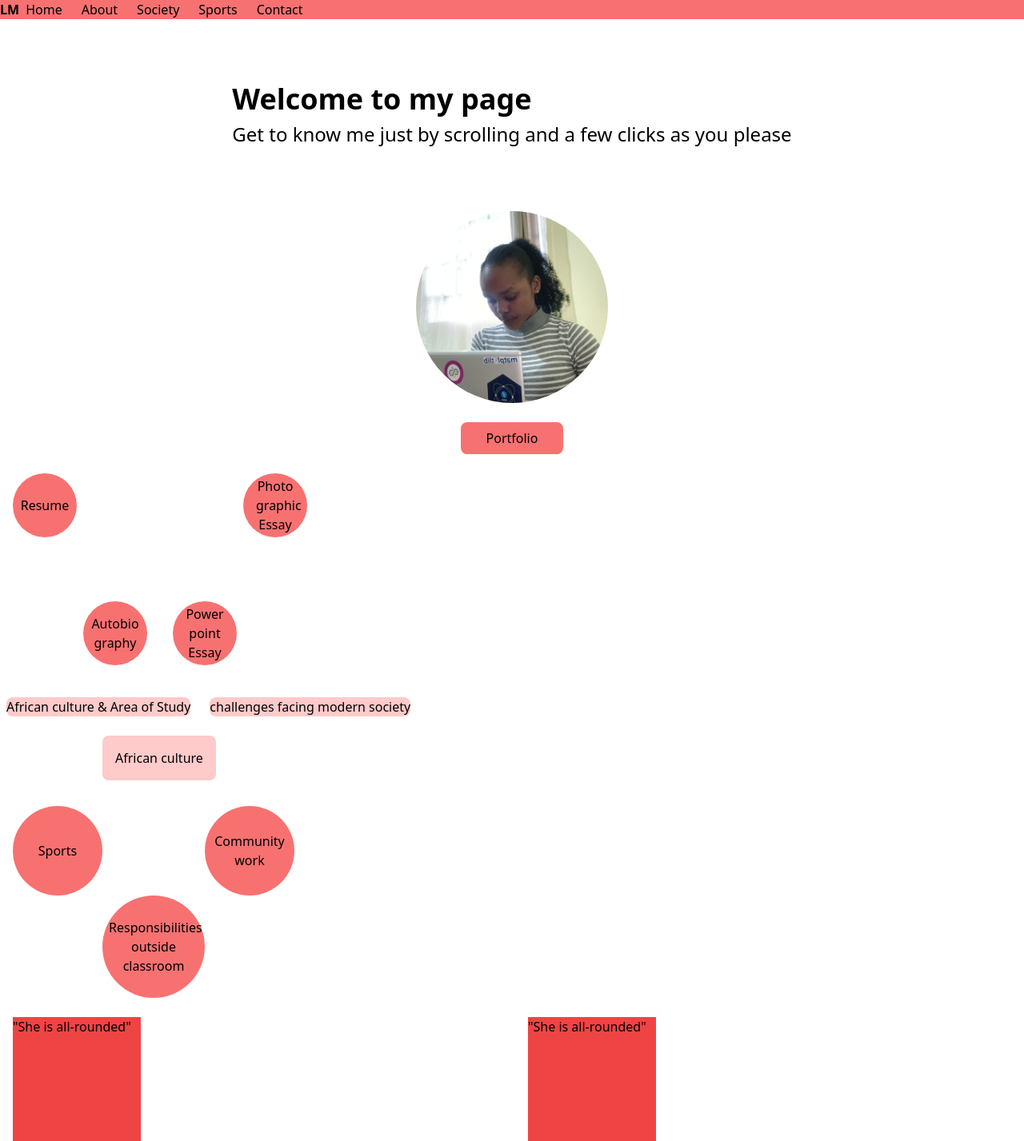
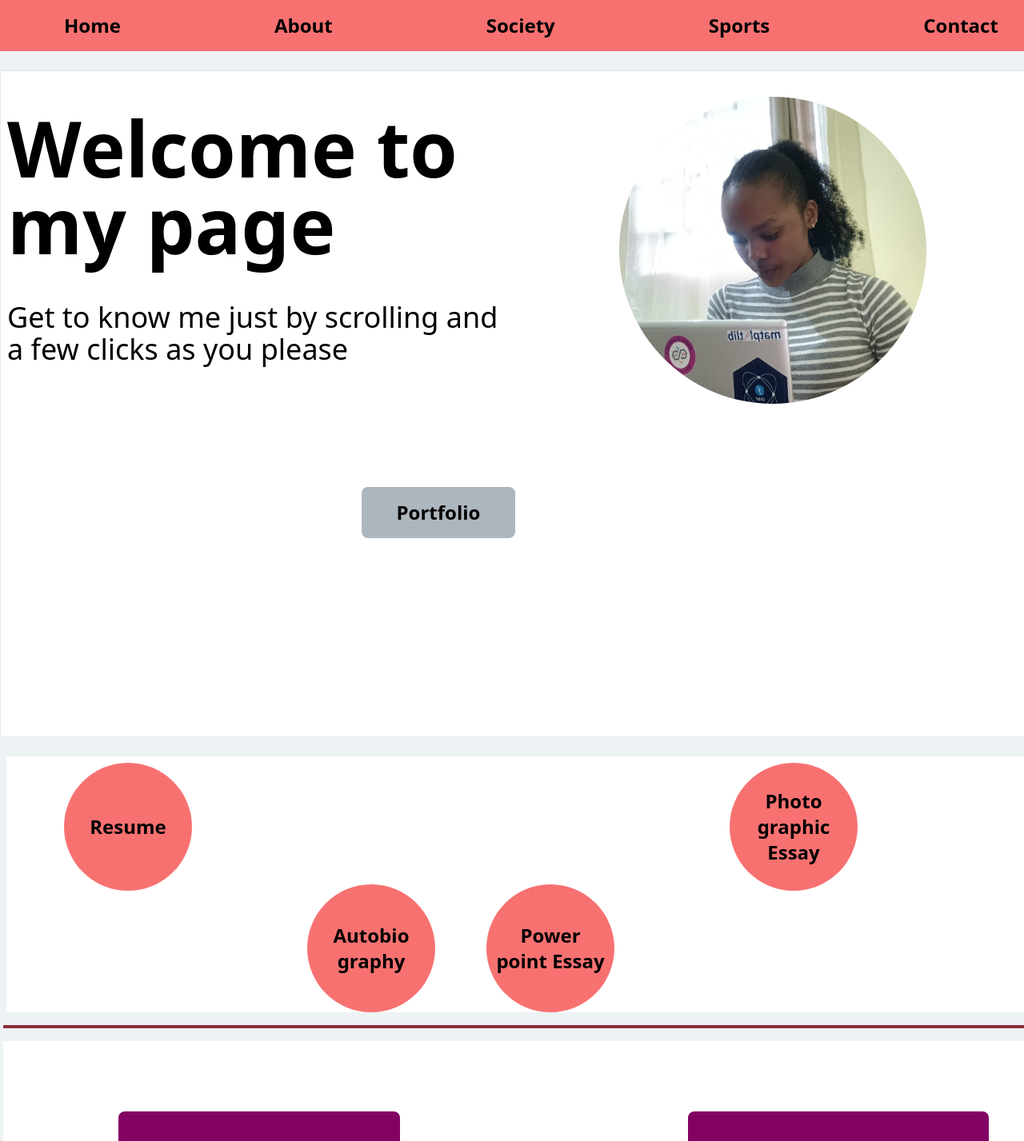
Before and after one commit to lucymutunga/capstone, a React (Vite) app in the folder capstone/: page / in a window 1280 px wide. Shown: the top 1427 px of the page at 80% size. Built offline with nearby package versions, Linux system fonts and the light colour scheme.

Commit message:
adding designs for both screens

```diff
--- a/capstone/src/App.jsx
+++ b/capstone/src/App.jsx
@@ -5,12 +5,14 @@ import AboutMe from "./components/aboutMe";
 import Society from "./components/society";
 import Activities from "./components/activities";
 import Testimonials from "./components/testimonials";
+import Border from "./components/border";
 const App = () => {
   return (
-    <div>
+    <div className="bg-[#edf2f4] flex flex-col justify-center items-center w-fit ">
       <Navbar />
       <Hero />
       <AboutMe />
+      <Border />
       <Society />
       <Activities />
       <Testimonials />
--- a/capstone/src/components/aboutMe.jsx
+++ b/capstone/src/components/aboutMe.jsx
@@ -2,22 +2,22 @@ import React from "react";
 
 const AboutMe = () => {
   return (
-    <div className="  flex space-x-2 px-2 ml-2 mt-6">
-      <button className=" rounded-full bg-red-400 w-20 h-20 px-2">
+    <div className=" flex bg-white font-bold space-x-2 px-2 ml-2 mt-6 md:w-svw md:space-x-36 lg:space-x-70  lg:text-2xl">
+      <button className=" rounded-full bg-red-400 w-20 h-20 px-2 md:mt-2 md:w-28 md:h-28 lg:ml-16 lg:w-40 lg:h-40">
         Resume
       </button>
 
-      <div className=" flex mt-40 space-x-8">
-        <button className="rounded-full bg-red-400  w-20 h-20 ">
+      <div className=" flex mt-40 space-x-6">
+        <button className="rounded-full bg-red-400  w-20 h-20 md:w-28 md:h-28 md:mr-10 lg:w-40 lg:h-40">
           Autobio <br /> graphy
         </button>
-        <button className="rounded-full bg-red-400  w-20 h-20 px-2">
+        <button className="rounded-full bg-red-400  w-20 h-20 px-2 md:w-28 md:h-28 lg:w-40 lg:h-40">
           Power
           <br />
           point Essay
         </button>
       </div>
-      <button className="rounded-full bg-red-400 w-20 h-20 px-4">
+      <button className="rounded-full bg-red-400 w-20 h-20 px-4 md:mt-2 md:w-28 md:h-28 lg:w-40 lg:h-40">
         Photo
         <br />
         graphic Essay
--- a/capstone/src/components/activities.jsx
+++ b/capstone/src/components/activities.jsx
@@ -1,20 +1,23 @@
 import React from "react";
-
+import Border from "./border";
 const Activities = () => {
   return (
-    <div className="mt-8">
-      <div className="flex space-x-32 ml-4">
-        <button className="bg-red-400 rounded-full w-28 h-28">
+    <>
+      <div className="mt-8 bg-white text-[#e9ecef] md:w-svw lg:px-28 lg:text-xl">
+        <div className="flex space-x-32 ml-4 md:space-x-60 md:ml-36 lg:space-x-96">
+          <button className="bg-[#820263] rounded-full w-28 h-28 font-bold lg:ml-18 lg:w-40 lg:h-40">
             <a href="">Sports</a>
           </button>
-        <button className="bg-red-400 rounded-full w-28 h-28">
+          <button className="bg-[#820263] rounded-full w-28 h-28 font-bold  lg:w-40 lg:h-40 ">
             <a href="">Community work</a>
           </button>
         </div>
-      <button className="bg-red-400 rounded-full w-32 h-32 ml-32 px-2 ">
+        <button className="bg-[#820263] rounded-full w-32 h-32 ml-32 p-2 font-bold md:ml-72 lg:ml-96  lg:w-40 lg:h-40">
           <a href="">Responsibilities outside classroom</a>
         </button>
       </div>
+      <Border />
+    </>
   );
 };
 
--- /dev/null
+++ b/capstone/src/components/border.jsx
@@ -0,0 +1,11 @@
+import React from "react";
+
+const Border = () => {
+  return (
+    <div className=" w-96  mt-4 md:w-svw">
+      <div className="h-1 bg-[#8c2f39]"></div>
+    </div>
+  );
+};
+
+export default Border;
--- a/capstone/src/components/hero.jsx
+++ b/capstone/src/components/hero.jsx
@@ -3,16 +3,22 @@ import me from "../assets/images/me.jpeg";
 
 const hero = () => {
   return (
-    <div className="hero-container grid grid-rows-2  place-items-center  ">
+    <div className="hero-container grid grid-rows-2  place-items-center bg-white md:grid-cols-2 md:mt-6 md:border md:border-grey md:w-auto">
       <div className="hero-text px-2">
-        <h1 className="text-4xl font-bold">Welcome to my page</h1>
-        <p className="text-2xl mt-2">
+        <h1 className="text-4xl font-bold md:text-6xl lg:text-8xl lg:w-26">
+          Welcome to my page
+        </h1>
+        <p className="text-2xl mt-2 md:mt-12 lg:text-4xl">
           Get to know me just by scrolling and a few clicks as you please
         </p>
       </div>
 
-      <img src={me} className="w-60 h-60 rounded-full object-cover" />
-      <button className="bg-red-400 rounded-lg w-32 mt-6 py-2">
+      <img
+        src={me}
+        className="w-60 h-60 rounded-full object-cover md:mt-8 md:w-80 md:h-80 lg:w-96 lg:h-96"
+      />
+
+      <button className="bg-[#adb5bd] rounded-lg font-bold  w-32 mt-6 py-2 md:ml-80 md:mt-0 md:p-4 lg:w-48 lg:h-16 lg:position-center lg:mb-36 lg:ml-auto lg:text-2xl">
         Portfolio
       </button>
     </div>
--- a/capstone/src/components/navbar.jsx
+++ b/capstone/src/components/navbar.jsx
@@ -2,9 +2,8 @@ import React from "react";
 
 const Navbar = () => {
   return (
-    <nav className="flex items-center space-x-2 bg-red-400">
-      <h1 className="font-bold">LM</h1>
-      <ul className="flex space-x-6">
+    <nav className="flex items-center  bg-red-400 w-full h-16">
+      <ul className="flex space-x-6 ml-4 font-bold  md:space-x-20 md:ml-20 lg:space-x-48 lg:text-2xl">
         <li>Home</li>
         <li>About </li>
         <li>Society</li>
--- a/capstone/src/components/society.jsx
+++ b/capstone/src/components/society.jsx
@@ -1,22 +1,25 @@
 import React from "react";
-
+import Border from "./border";
 const Society = () => {
   return (
-    <div className="">
-      <div className="flex space-x-6 mt-10 px-2">
-        <button className="bg-red-200 rounded-lg">
+    <>
+      <div className="p-6 bg-white md:mt-4 md:w-svw text-[#e9ecef] text-2xl">
+        <div className="flex space-x-6 mt-10  md:space-x-40 md:p-6 lg:space-x-80">
+          <button className="bg-[#820263] rounded-lg mr-10 p-2 font-bold lg:ml-24 lg:p-8">
             <a href="">African culture & Area of Study</a>
           </button>
 
-        <button className="bg-red-200 rounded-lg">
+          <button className="bg-[#820263] rounded-lg font-bold p-2 lg:p-8">
             <a href="">challenges facing modern society</a>
           </button>
         </div>
 
-      <button className="bg-red-200 rounded-lg ml-32 mt-6 p-4">
+        <button className="bg-[#820263] rounded-lg ml-28 mt-6 p-4 font-bold md:ml-72 md:p-6 lg:px-52">
           <a href="">African culture</a>
         </button>
       </div>
+      <Border />
+    </>
   );
 };
 
--- a/capstone/src/components/testimonials.jsx
+++ b/capstone/src/components/testimonials.jsx
@@ -2,7 +2,7 @@ import React from "react";
 
 const Testimonials = () => {
   return (
-    <div className="grid grid-cols-2 space-x-4 gap-2 mt-6">
+    <div className=" bg-white grid grid-cols-2 space-x-4 gap-2 mt-6 md:flex lg:w-svw lg:justify-around text-2xl">
       <div className=" bg-red-500 w-40 h-40 ml-4">
         <p>"She is all-rounded"</p>
       </div>
```
Lines whose indentation alone changed are shown as unchanged.
